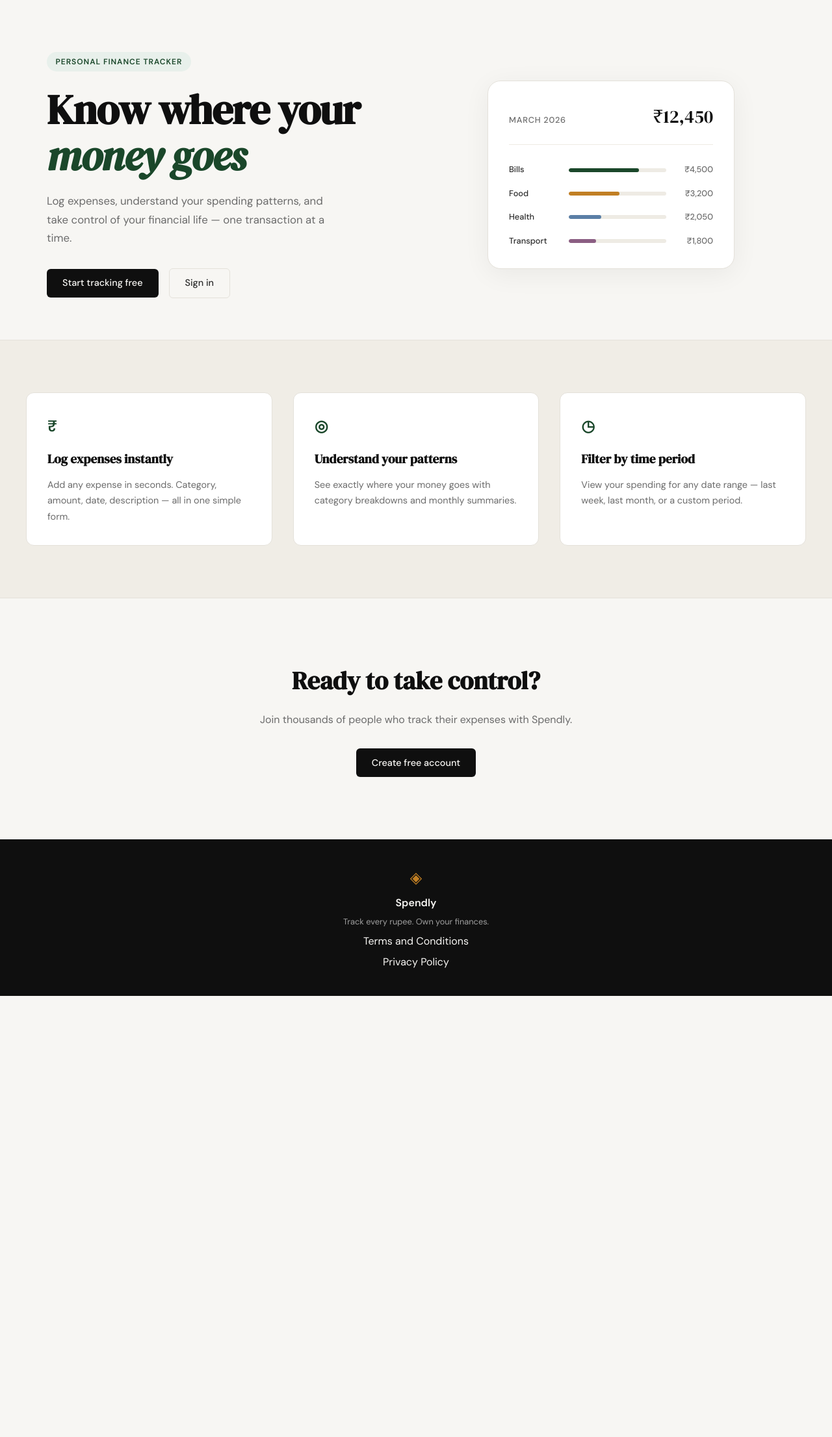
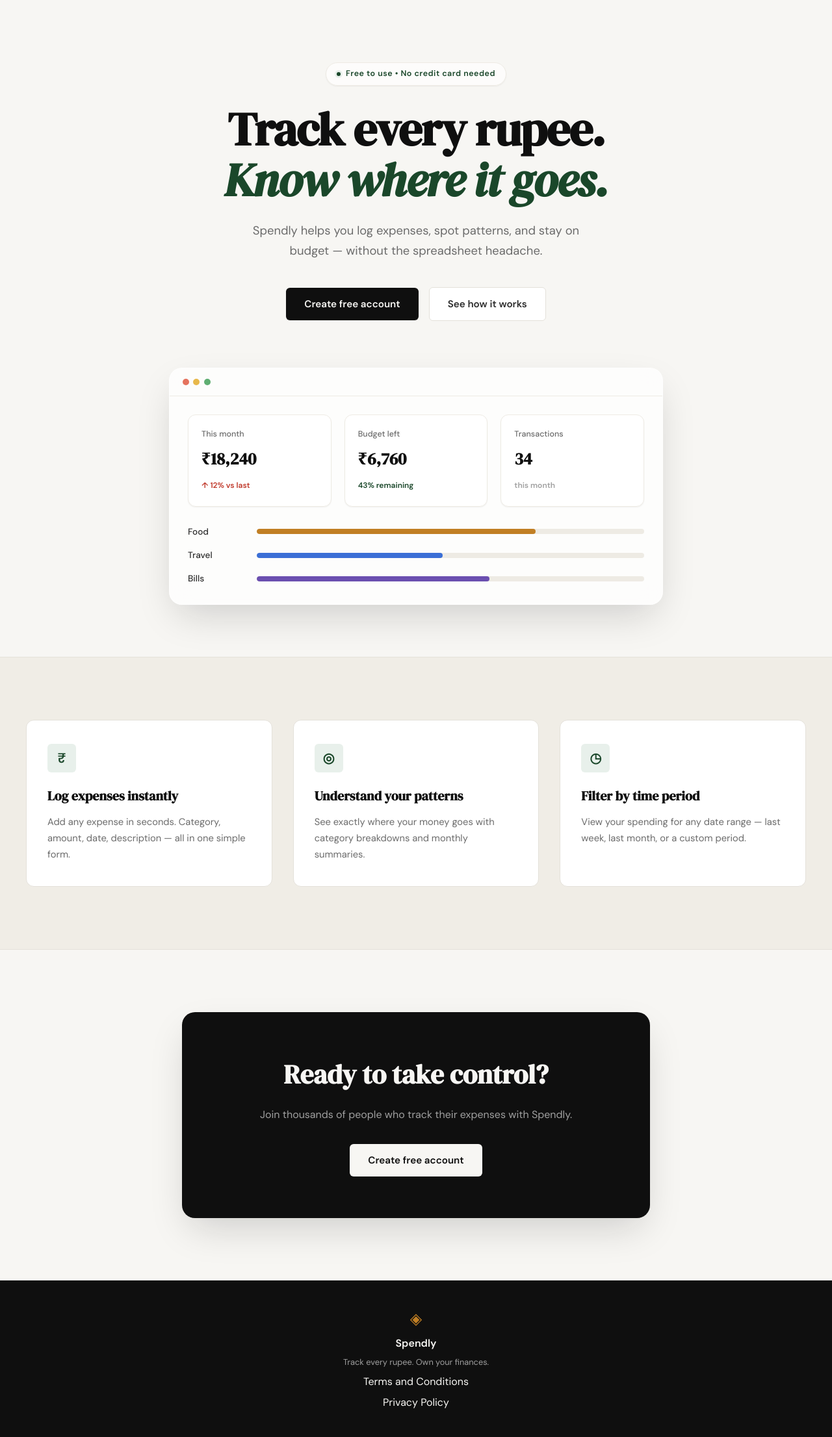
Before and after one commit to abhinavgupta30/Spendly, a Flask app: page / in a window 1280 px wide. Shown: the part 61-2273 px from the top of the page at 65% size. Before the commit the page ends 1594 px from the top, so only its background shows below. Run offline with Flask 3, Linux system fonts and the light colour scheme.

Commit message:
Redesign Spendly landing page

```diff
--- a/static/css/style.css
+++ b/static/css/style.css
@@ -28,19 +28,35 @@
     --radius-sm: 6px;
     --radius-md: 12px;
     --radius-lg: 20px;
+
+    /* --- new tokens for the premium hero/dashboard treatment --- */
+    --shadow-sm: 0 1px 2px rgba(15, 15, 15, 0.06);
+    --shadow-md: 0 8px 24px rgba(15, 15, 15, 0.08);
+    --shadow-lg: 0 24px 60px -12px rgba(15, 15, 15, 0.18);
+    --glass-bg: rgba(255, 255, 255, 0.72);
+    --glass-border: rgba(255, 255, 255, 0.5);
+    --blue: #3b6fd6;
+    --blue-light: #eaf0fc;
+    --purple: #6b4fb0;
+    --purple-light: #f0ecfa;
 }
 
 /* ------------------------------------------------------------------ */
 /* Reset                                                               */
 /* ------------------------------------------------------------------ */
 
-*, *::before, *::after {
+*,
+*::before,
+*::after {
     box-sizing: border-box;
     margin: 0;
     padding: 0;
 }
 
-html { font-size: 16px; scroll-behavior: smooth; }
+html {
+    font-size: 16px;
+    scroll-behavior: smooth;
+}
 
 body {
     background: var(--paper);
@@ -111,149 +138,93 @@
     transition: background 0.2s !important;
 }
 
-.nav-cta:hover { background: var(--accent) !important; }
+.nav-cta:hover {
+    background: var(--accent) !important;
+}
 
 /* ------------------------------------------------------------------ */
 /* Main                                                                */
 /* ------------------------------------------------------------------ */
 
-.main-content { min-height: calc(100vh - 60px - 100px); }
+.main-content {
+    min-height: calc(100vh - 60px - 100px);
+}
 
 /* ------------------------------------------------------------------ */
-/* Hero                                                                */
+/* Hero — redesigned to a centered, premium SaaS layout                */
 /* ------------------------------------------------------------------ */
 
 .hero {
-    padding: 5rem 2rem 4rem;
-    display: grid;
-    grid-template-columns: 1fr 1fr;
-    gap: 4rem;
+    padding: 6rem 2rem 5rem;
+    display: flex;
+    flex-direction: column;
     align-items: center;
+    text-align: center;
     max-width: var(--max-width);
     margin: 0 auto;
 }
 
+.hero-container {
+    display: flex;
+    flex-direction: column;
+    align-items: center;
+    width: 100%;
+}
+
 .hero-badge {
+    display: inline-flex;
+    align-items: center;
+    gap: 0.5rem;
+    background: var(--glass-bg);
+    border: 1px solid var(--border-soft);
+    box-shadow: var(--shadow-sm);
+    color: var(--accent);
+    font-size: 0.78rem;
+    font-weight: 600;
+    letter-spacing: 0.04em;
+    padding: 0.45rem 1rem;
+    border-radius: 999px;
+    margin-bottom: 1.75rem;
+}
+
+.badge-dot {
+    width: 6px;
+    height: 6px;
+    border-radius: 50%;
+    background: var(--accent);
     display: inline-block;
-    background: var(--accent-light);
-    color: var(--accent);
-    font-size: 0.75rem;
-    font-weight: 600;
-    letter-spacing: 0.08em;
-    text-transform: uppercase;
-    padding: 0.35rem 0.85rem;
-    border-radius: 999px;
-    margin-bottom: 1.5rem;
+    box-shadow: 0 0 0 3px var(--accent-light);
 }
 
 .hero-title {
     font-family: var(--font-display);
-    font-size: clamp(2.5rem, 5vw, 4rem);
-    line-height: 1.1;
+    font-size: clamp(2.75rem, 6vw, 4.5rem);
+    line-height: 1.08;
     letter-spacing: -0.02em;
     color: var(--ink);
-    margin-bottom: 1.25rem;
+    margin-bottom: 1.5rem;
+    max-width: 780px;
 }
 
-.hero-title em {
+.hero-title span {
+    color: var(--accent);
     font-style: italic;
-    color: var(--accent);
 }
 
 .hero-subtitle {
-    font-size: 1.05rem;
+    font-size: 1.15rem;
     color: var(--ink-muted);
     line-height: 1.7;
-    max-width: 460px;
-    margin-bottom: 2rem;
+    max-width: 540px;
+    margin: 0 auto 2.5rem;
 }
 
 .hero-actions {
     display: flex;
     gap: 1rem;
     align-items: center;
-}
-
-/* ------------------------------------------------------------------ */
-/* Mock card (hero visual)                                             */
-/* ------------------------------------------------------------------ */
-
-.hero-visual {
-    display: flex;
     justify-content: center;
-}
-
-.mock-card {
-    background: var(--paper-card);
-    border: 1px solid var(--border);
-    border-radius: var(--radius-lg);
-    padding: 2rem;
-    width: 100%;
-    max-width: 380px;
-    box-shadow: 0 8px 40px rgba(0,0,0,0.06);
-}
-
-.mock-card-header {
-    display: flex;
-    justify-content: space-between;
-    align-items: baseline;
-    margin-bottom: 1.75rem;
-    padding-bottom: 1.25rem;
-    border-bottom: 1px solid var(--border-soft);
-}
-
-.mock-label {
-    font-size: 0.8rem;
-    font-weight: 500;
-    color: var(--ink-muted);
-    text-transform: uppercase;
-    letter-spacing: 0.06em;
-}
-
-.mock-total {
-    font-family: var(--font-display);
-    font-size: 1.75rem;
-    color: var(--ink);
-}
-
-.mock-bars { display: flex; flex-direction: column; gap: 1rem; }
-
-.mock-bar-row {
-    display: grid;
-    grid-template-columns: 80px 1fr 60px;
-    align-items: center;
-    gap: 0.75rem;
-}
-
-.mock-cat {
-    font-size: 0.8rem;
-    font-weight: 500;
-    color: var(--ink-soft);
-}
-
-.mock-bar-track {
-    height: 6px;
-    background: var(--border-soft);
-    border-radius: 999px;
-    overflow: hidden;
-}
-
-.mock-bar {
-    height: 100%;
-    background: var(--accent);
-    border-radius: 999px;
-    transition: width 0.6s ease;
-}
-
-.mock-bar-2 { background: var(--accent-2); }
-.mock-bar-3 { background: #5b7fa6; }
-.mock-bar-4 { background: #8b5e83; }
-
-.mock-amt {
-    font-size: 0.8rem;
-    font-weight: 500;
-    color: var(--ink-muted);
-    text-align: right;
+    margin-bottom: 4.5rem;
 }
 
 /* ------------------------------------------------------------------ */
@@ -264,35 +235,184 @@
     display: inline-block;
     background: var(--ink);
     color: var(--paper);
-    padding: 0.65rem 1.5rem;
+    padding: 0.8rem 1.75rem;
     border-radius: var(--radius-sm);
     font-family: var(--font-body);
-    font-size: 0.9rem;
-    font-weight: 500;
+    font-size: 0.95rem;
+    font-weight: 600;
     cursor: pointer;
     border: none;
-    transition: background 0.2s;
+    box-shadow: var(--shadow-sm);
+    transition: background 0.2s, transform 0.2s, box-shadow 0.2s;
     text-decoration: none;
 }
 
-.btn-primary:hover { background: var(--accent); }
+.btn-primary:hover {
+    background: var(--accent);
+    transform: translateY(-2px);
+    box-shadow: var(--shadow-md);
+}
 
+.btn-secondary,
 .btn-ghost {
     display: inline-block;
-    background: transparent;
+    background: var(--paper-card);
     color: var(--ink-soft);
-    padding: 0.65rem 1.5rem;
+    padding: 0.8rem 1.75rem;
     border-radius: var(--radius-sm);
-    font-size: 0.9rem;
-    font-weight: 500;
+    font-family: var(--font-body);
+    font-size: 0.95rem;
+    font-weight: 600;
     border: 1px solid var(--border);
     transition: all 0.2s;
     text-decoration: none;
 }
 
+.btn-secondary:hover,
 .btn-ghost:hover {
     border-color: var(--ink);
     color: var(--ink);
+    transform: translateY(-2px);
+    box-shadow: var(--shadow-sm);
+}
+
+/* ------------------------------------------------------------------ */
+/* Dashboard mockup — glassmorphic floating card                       */
+/* ------------------------------------------------------------------ */
+
+.dashboard {
+    width: 100%;
+    max-width: 760px;
+    background: var(--glass-bg);
+    backdrop-filter: blur(16px);
+    -webkit-backdrop-filter: blur(16px);
+    border: 1px solid var(--glass-border);
+    border-radius: var(--radius-lg);
+    box-shadow: var(--shadow-lg);
+    overflow: hidden;
+}
+
+.dashboard-top {
+    display: flex;
+    gap: 0.4rem;
+    padding: 1rem 1.25rem;
+    border-bottom: 1px solid var(--border-soft);
+}
+
+.dot {
+    width: 10px;
+    height: 10px;
+    border-radius: 50%;
+    display: inline-block;
+}
+
+.dot.red {
+    background: #e5735e;
+}
+
+.dot.yellow {
+    background: #e8b84b;
+}
+
+.dot.green {
+    background: #5fae72;
+}
+
+.dashboard-cards {
+    display: grid;
+    grid-template-columns: repeat(3, 1fr);
+    gap: 1.25rem;
+    padding: 1.75rem;
+}
+
+.stat-card {
+    background: var(--paper-card);
+    border: 1px solid var(--border-soft);
+    border-radius: var(--radius-md);
+    padding: 1.25rem;
+    text-align: left;
+    box-shadow: var(--shadow-sm);
+    transition: transform 0.2s, box-shadow 0.2s;
+}
+
+.stat-card:hover {
+    transform: translateY(-3px);
+    box-shadow: var(--shadow-md);
+}
+
+.stat-card p {
+    font-size: 0.78rem;
+    color: var(--ink-muted);
+    margin-bottom: 0.4rem;
+    font-weight: 500;
+}
+
+.stat-card h3 {
+    font-family: var(--font-display);
+    font-size: 1.6rem;
+    color: var(--ink);
+    margin-bottom: 0.4rem;
+}
+
+.stat-card span {
+    font-size: 0.75rem;
+    font-weight: 600;
+}
+
+.stat-card span.positive {
+    color: var(--accent);
+}
+
+.stat-card span.negative {
+    color: var(--danger);
+}
+
+.stat-card span.neutral {
+    color: var(--ink-faint);
+}
+
+.expense-bars {
+    padding: 0 1.75rem 1.75rem;
+    display: flex;
+    flex-direction: column;
+    gap: 0.9rem;
+}
+
+.expense-row {
+    display: grid;
+    grid-template-columns: 90px 1fr;
+    align-items: center;
+    gap: 1rem;
+    font-size: 0.85rem;
+    color: var(--ink-soft);
+    font-weight: 500;
+    text-align: left;
+}
+
+.progress {
+    width: 100%;
+    height: 8px;
+    background: var(--border-soft);
+    border-radius: 999px;
+    overflow: hidden;
+}
+
+.fill {
+    height: 100%;
+    border-radius: 999px;
+    transition: width 0.4s ease;
+}
+
+.fill.orange {
+    background: linear-gradient(90deg, var(--accent-2), var(--accent-2));
+}
+
+.fill.blue {
+    background: var(--blue);
+}
+
+.fill.purple {
+    background: var(--purple);
 }
 
 /* ------------------------------------------------------------------ */
@@ -303,7 +423,7 @@
     background: var(--paper-warm);
     border-top: 1px solid var(--border);
     border-bottom: 1px solid var(--border);
-    padding: 5rem 2rem;
+    padding: 6rem 2rem;
 }
 
 .features-inner {
@@ -318,54 +438,83 @@
     background: var(--paper-card);
     border: 1px solid var(--border);
     border-radius: var(--radius-md);
-    padding: 2rem;
+    padding: 2.25rem 2rem;
+    transition: transform 0.25s ease, box-shadow 0.25s ease, border-color 0.25s ease;
+}
+
+.feature-card:hover {
+    transform: translateY(-6px);
+    box-shadow: var(--shadow-md);
+    border-color: var(--border-soft);
 }
 
 .feature-icon {
-    font-size: 1.5rem;
+    width: 44px;
+    height: 44px;
+    display: flex;
+    align-items: center;
+    justify-content: center;
+    background: var(--accent-light);
     color: var(--accent);
-    margin-bottom: 1rem;
+    border-radius: var(--radius-sm);
+    font-size: 1.3rem;
     font-weight: 700;
+    margin-bottom: 1.25rem;
 }
 
 .feature-title {
     font-family: var(--font-display);
-    font-size: 1.2rem;
+    font-size: 1.25rem;
     color: var(--ink);
     margin-bottom: 0.75rem;
 }
 
 .feature-body {
-    font-size: 0.9rem;
+    font-size: 0.92rem;
     color: var(--ink-muted);
     line-height: 1.7;
 }
 
 /* ------------------------------------------------------------------ */
-/* CTA section                                                         */
+/* CTA section — dark premium card                                     */
 /* ------------------------------------------------------------------ */
 
 .cta-section {
     padding: 6rem 2rem;
-    text-align: center;
+    max-width: var(--max-width);
+    margin: 0 auto;
 }
 
 .cta-inner {
-    max-width: 560px;
+    max-width: 720px;
     margin: 0 auto;
+    text-align: center;
+    background: var(--ink);
+    border-radius: var(--radius-lg);
+    padding: 4rem 3rem;
+    box-shadow: var(--shadow-lg);
 }
 
 .cta-title {
     font-family: var(--font-display);
-    font-size: clamp(1.75rem, 3vw, 2.5rem);
-    color: var(--ink);
+    font-size: clamp(1.9rem, 3.2vw, 2.6rem);
+    color: var(--paper);
     margin-bottom: 1rem;
 }
 
 .cta-body {
     font-size: 1rem;
-    color: var(--ink-muted);
+    color: var(--ink-faint);
     margin-bottom: 2rem;
+}
+
+.cta-inner .btn-primary {
+    background: var(--paper);
+    color: var(--ink);
+}
+
+.cta-inner .btn-primary:hover {
+    background: var(--accent-2-light);
 }
 
 /* ------------------------------------------------------------------ */
--- a/templates/landing.html
+++ b/templates/landing.html
@@ -5,59 +5,93 @@
 {% block content %}
 
 <section class="hero">
-    <div class="hero-inner">
-        <div class="hero-badge">Personal Finance Tracker</div>
+    <div class="hero-container">
+
+        <div class="hero-badge">
+            <span class="badge-dot"></span>
+            Free to use • No credit card needed
+        </div>
+
         <h1 class="hero-title">
-            Know where your<br>
-            <em>money goes</em>
+            Track every rupee.<br>
+            <span>Know where it goes.</span>
         </h1>
+
         <p class="hero-subtitle">
-            Log expenses, understand your spending patterns,
-            and take control of your financial life —
-            one transaction at a time.
+            Spendly helps you log expenses, spot patterns, and stay
+            on budget — without the spreadsheet headache.
         </p>
+
         <div class="hero-actions">
-            <a href="{{ url_for('register') }}" class="btn-primary">Start tracking free</a>
-            <a href="{{ url_for('login') }}" class="btn-ghost">Sign in</a>
+            <a href="{{ url_for('register') }}" class="btn-primary">
+                Create free account
+            </a>
+
+            <a href="{{ url_for('login') }}" class="btn-secondary">
+                See how it works
+            </a>
         </div>
-    </div>
-    <div class="hero-visual">
-        <div class="mock-card">
-            <div class="mock-card-header">
-                <span class="mock-label">March 2026</span>
-                <span class="mock-total">₹12,450</span>
+
+        <div class="dashboard">
+
+            <div class="dashboard-top">
+                <span class="dot red"></span>
+                <span class="dot yellow"></span>
+                <span class="dot green"></span>
             </div>
-            <div class="mock-bars">
-                <div class="mock-bar-row">
-                    <span class="mock-cat">Bills</span>
-                    <div class="mock-bar-track">
-                        <div class="mock-bar" style="width: 72%"></div>
+
+            <div class="dashboard-cards">
+
+                <div class="stat-card">
+                    <p>This month</p>
+                    <h3>₹18,240</h3>
+                    <span class="negative">↑ 12% vs last</span>
+                </div>
+
+                <div class="stat-card">
+                    <p>Budget left</p>
+                    <h3>₹6,760</h3>
+                    <span class="positive">43% remaining</span>
+                </div>
+
+                <div class="stat-card">
+                    <p>Transactions</p>
+                    <h3>34</h3>
+                    <span class="neutral">this month</span>
+                </div>
+
+            </div>
+
+            <div class="expense-bars">
+
+                <div class="expense-row">
+                    <span>Food</span>
+
+                    <div class="progress">
+                        <div class="fill orange" style="width: 72%;"></div>
                     </div>
-                    <span class="mock-amt">₹4,500</span>
                 </div>
-                <div class="mock-bar-row">
-                    <span class="mock-cat">Food</span>
-                    <div class="mock-bar-track">
-                        <div class="mock-bar mock-bar-2" style="width: 52%"></div>
+
+                <div class="expense-row">
+                    <span>Travel</span>
+
+                    <div class="progress">
+                        <div class="fill blue" style="width: 48%;"></div>
                     </div>
-                    <span class="mock-amt">₹3,200</span>
                 </div>
-                <div class="mock-bar-row">
-                    <span class="mock-cat">Health</span>
-                    <div class="mock-bar-track">
-                        <div class="mock-bar mock-bar-3" style="width: 33%"></div>
+
+                <div class="expense-row">
+                    <span>Bills</span>
+
+                    <div class="progress">
+                        <div class="fill purple" style="width: 60%;"></div>
                     </div>
-                    <span class="mock-amt">₹2,050</span>
                 </div>
-                <div class="mock-bar-row">
-                    <span class="mock-cat">Transport</span>
-                    <div class="mock-bar-track">
-                        <div class="mock-bar mock-bar-4" style="width: 28%"></div>
-                    </div>
-                    <span class="mock-amt">₹1,800</span>
-                </div>
+
             </div>
+
         </div>
+
     </div>
 </section>
 
@@ -66,17 +100,20 @@
         <div class="feature-card">
             <div class="feature-icon">₹</div>
             <h3 class="feature-title">Log expenses instantly</h3>
-            <p class="feature-body">Add any expense in seconds. Category, amount, date, description — all in one simple form.</p>
+            <p class="feature-body">Add any expense in seconds. Category, amount, date, description — all in one simple
+                form.</p>
         </div>
         <div class="feature-card">
             <div class="feature-icon">◎</div>
             <h3 class="feature-title">Understand your patterns</h3>
-            <p class="feature-body">See exactly where your money goes with category breakdowns and monthly summaries.</p>
+            <p class="feature-body">See exactly where your money goes with category breakdowns and monthly summaries.
+            </p>
         </div>
         <div class="feature-card">
             <div class="feature-icon">◷</div>
             <h3 class="feature-title">Filter by time period</h3>
-            <p class="feature-body">View your spending for any date range — last week, last month, or a custom period.</p>
+            <p class="feature-body">View your spending for any date range — last week, last month, or a custom period.
+            </p>
         </div>
     </div>
 </section>
```
Also changed, not shown: other parts of static/css/style.css (+106 -18 lines).
